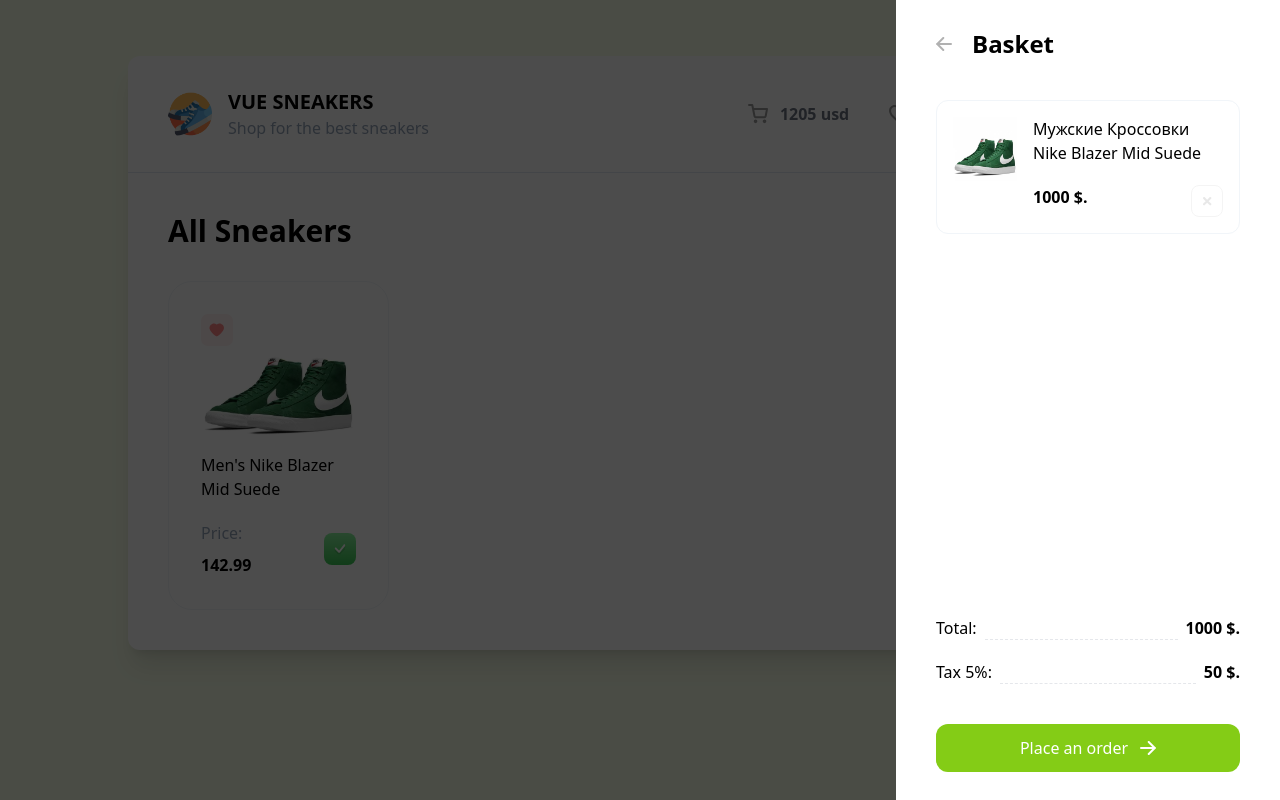
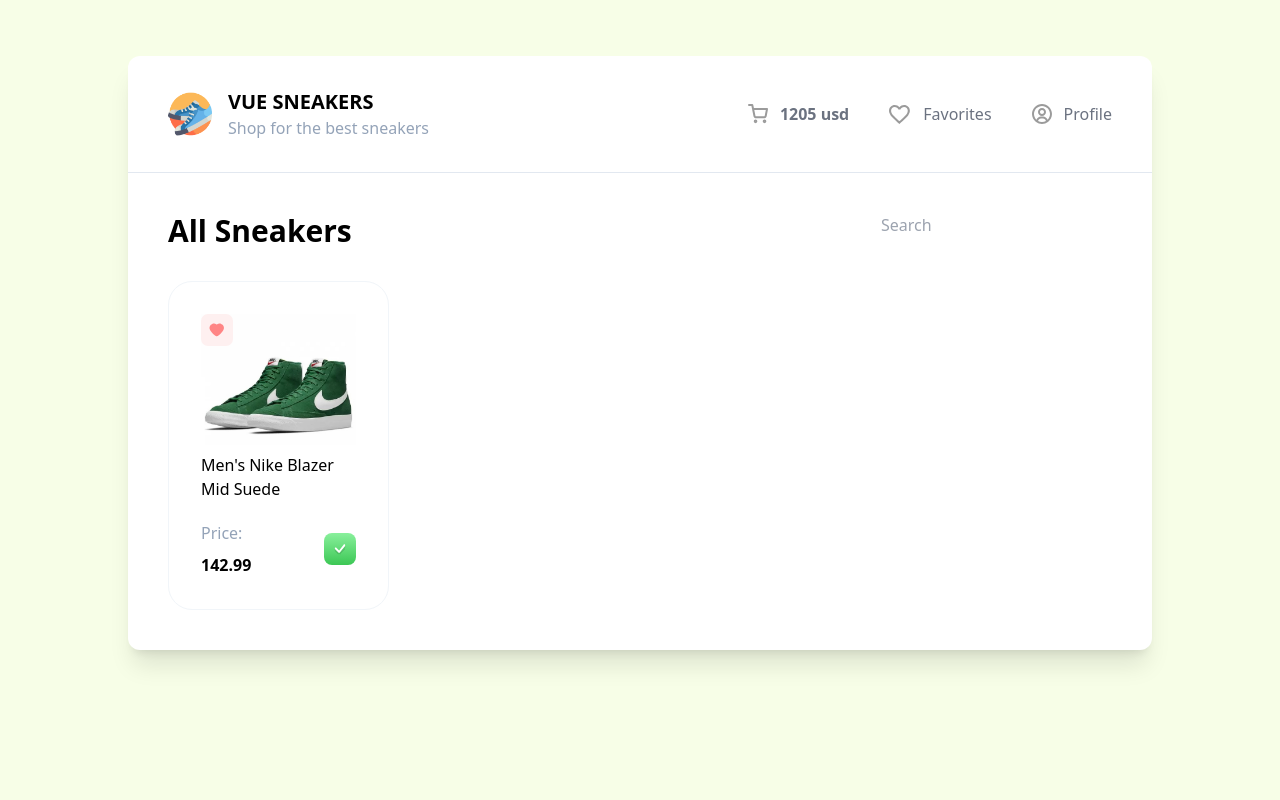
Before and after one commit to KenanRamazanov/Ecommerce-Sneakers, a Vue app: page / in a window 1280 px wide. Built offline with nearby package versions, Linux system fonts and the light colour scheme.

Commit message:
Creating search bar

```diff
--- a/src/App.vue
+++ b/src/App.vue
@@ -7,12 +7,19 @@ import Drawer from './components/Drawer.vue'
 </script>
 
 <template>
- <Drawer/>
+ <!-- <Drawer/> -->
   <div class="bg-white w-4/5 m-auto rounded-xl shadow-xl mt-14">
     <Header />
 
     <div class="p-10">
+     <div class="flex justify-between">
       <h2 class="text-3xl font-bold mb-8">All Sneakers</h2>
+        <div>
+           <input
+           placeholder="Search"
+           type="text">
+        </div>
+     </div>
 
      <CardList/>
     </div>
```
